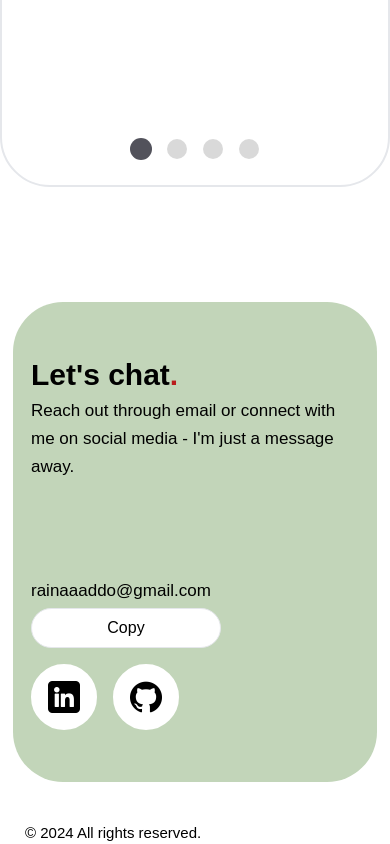
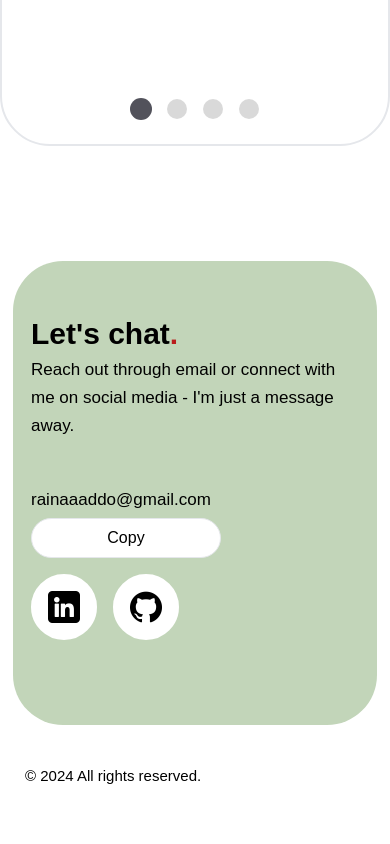
Before and after one commit to RainaaNs/My-Porfolio, a React (Create React App) app: page / in a window 390 px wide. Shown: the part 1410-2254 px from the top of the page. After the commit the page ends 2198 px from the top, so only its background shows below. Built offline with nearby package versions, Linux system fonts and the light colour scheme.

Commit message:
Edited styling of hero section

```diff
--- a/src/pages/Home.js
+++ b/src/pages/Home.js
@@ -19,7 +19,7 @@ const Home = () => {
   return (
     <div className='font-body'>
       <section id="home-section" className="h-screen">
-        <div className='h-[800px] w-90 bg-lavendar rounded-[50px] mx-[13px] sm:mx-6 mt-[14px] mb-[70px] sm:mb-0 flex justify-center items-center flex-col'>
+        <div className='h-[90vh] md:h-[800px] w-90 bg-lavendar rounded-[50px] mx-[13px] sm:mx-6 mt-[14px] mb-[70px] sm:mb-0 flex justify-center items-center flex-col'>
           <div className='flex flex-row sm:hidden space-x-2'>
             <span className='w-20 h-[10px] rounded-xl bg-white'></span>
             <span className='w-14 h-[10px] rounded-xl bg-white'></span>
@@ -143,12 +143,12 @@ const Home = () => {
         </section>
 
         <section id="contact-section" >
-          <div className='h-[480px] sm:h-[500px] md:h-[550px] bg-mintcream rounded-[50px] mx-[13px] sm:mx-6 mt-5 mb-[40px] flex flex-col'>
+          <div className='h-[55vh] md:h-[550px] bg-mintcream rounded-[50px] mx-[13px] sm:mx-6 mt-5 mb-[40px] flex flex-col'>
             <div className='mt-[50px] mx-[18px] sm:mx-[30px] md:mx-[50px]'>
               <p className='font-bold font-lato text-[30px] sm:text-[43px] md:text-[50px]'>Let's chat<span className='text-red-700'>.</span></p>
               <p className='text-[17px] sm:text-[24px] md:text-[25px] text-wrap leading-7 sm:leading-normal'>Reach out through email or connect with me on social media - I'm just a message away.</p>
 
-              <div className='flex flex-col sm:flex-row gap-4 w-[190px] sm:w-[470px] mt-[80px] sm:mt-[100px] md:mt-[192px]'>
+              <div className='flex flex-col sm:flex-row gap-4 w-[190px] sm:w-[470px] mt-[30px] sm:mt-[100px] md:mt-[192px]'>
                 <div>
                   <EmailCopyButton />
                 </div>
@@ -170,7 +170,7 @@ const Home = () => {
             </div>
           </div>
 
-          <p className='ml-[25px] sm:ml-[40px] md:ml-[50px] text-[15px] sm:text-[20px] mb-[10px]'>© 2024 All rights reserved.</p>
+          <p className='ml-[25px] sm:ml-[40px] md:ml-[50px] text-[15px] sm:text-[20px] mb-[20px]'>© 2024 All rights reserved.</p>
         </section>
       </section>
     </div>
```
